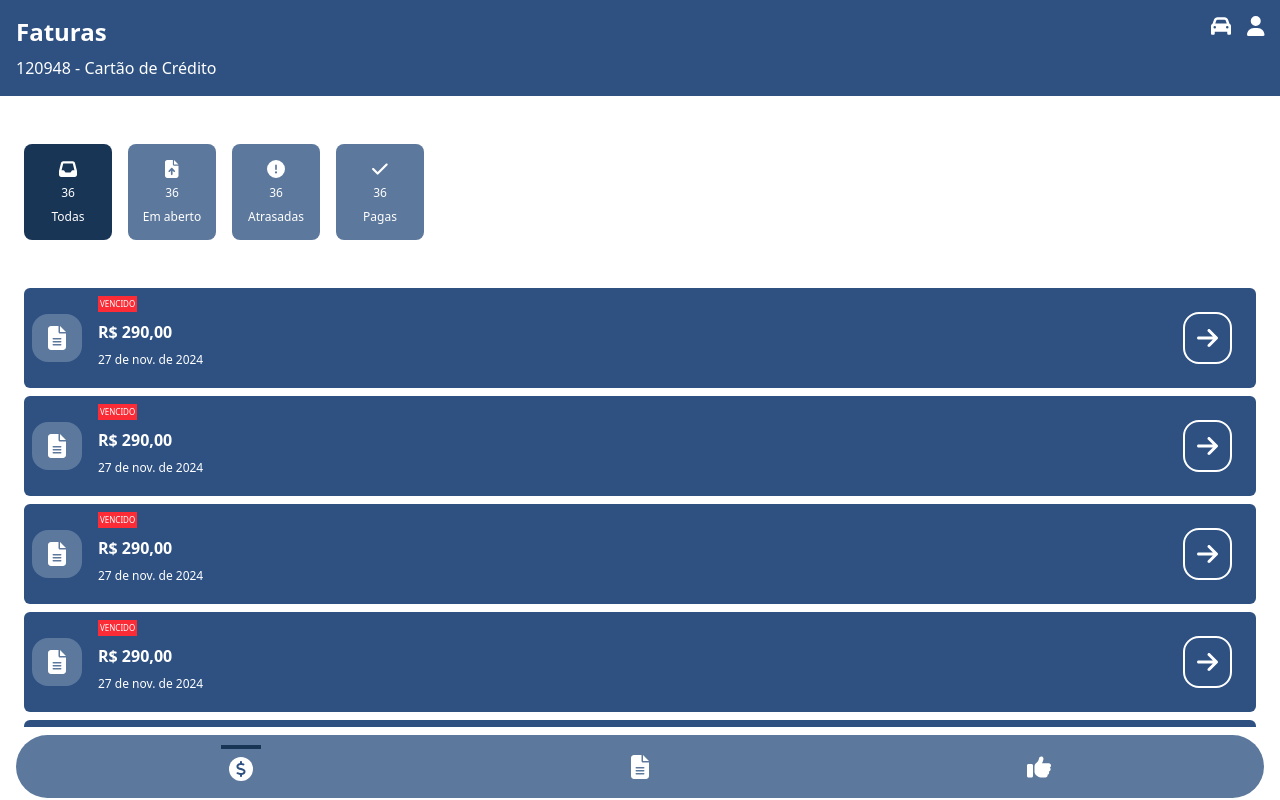
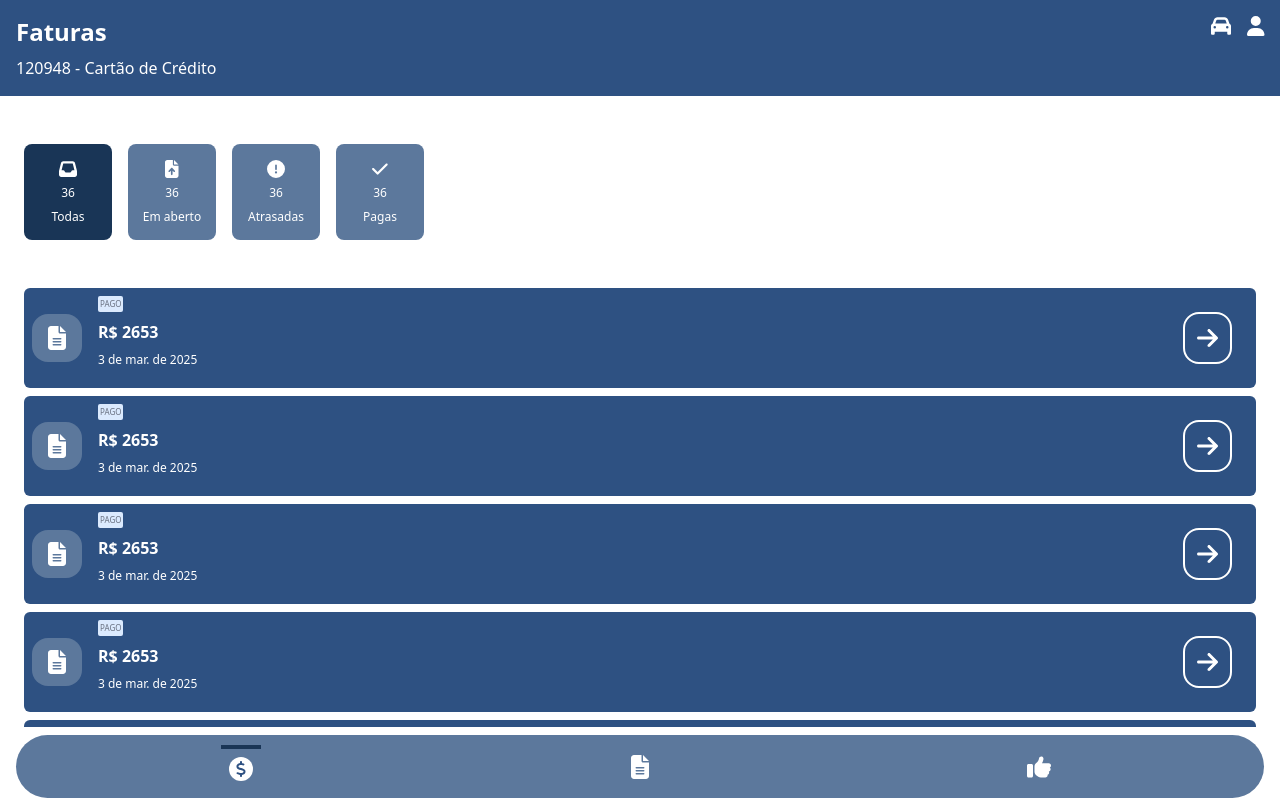
Before and after one commit to joseotaviopc/vanto-landing, a React (Vite) app: page / in a window 1280 px wide. Shown: the top 800 px of the page. Built offline with nearby package versions, Linux system fonts and the light colour scheme.

Commit message:
fix: change parcela item to receive props

```diff
--- a/src/components/ParcelaItem.tsx
+++ b/src/components/ParcelaItem.tsx
@@ -1,16 +1,25 @@
 import { FontAwesomeIcon } from '@fortawesome/react-fontawesome'
 import { faFileLines, faArrowRight } from '@fortawesome/free-solid-svg-icons'
 
-export function ParcelaItem() {
+export function ParcelaItem({ details }: {
+    details: {
+        status: string;
+        color: string;
+        text: string;
+        date: string;
+        value: number;
+    }
+}) {
+    const { status, color, text, date, value } = details;
     return (
         <div className="flex w-full justify-between p-2 gap-4 bg-[rgb(46_81_130)] rounded-md">
             <span className="flex items-center">
                 <FontAwesomeIcon icon={faFileLines} className='text-white text-2xl p-3 px-4 rounded-2xl bg-[rgb(92_120_156)] ' />
             </span>
             <div className="flex flex-col flex-auto justify-start gap-2">
-                <p className='uppercase text-left w-fit bg-red-500 p-0.5 text-white text-[0.5rem]'>Vencido</p>
-                <p className='font-bold'>R$ 290,00</p>
-                <p className='text-xs'>{new Date().toLocaleDateString("pt-br", { dateStyle: "medium"} )}</p>
+                <p className={`uppercase text-left font-medium rounded-xs w-fit text-gr p-0.5 ${color} ${text} text-[0.5rem]`}>{status}</p>
+                <p className='font-bold'>R$ {value}</p>
+                <p className='text-xs'>{date}</p>
             </div>
             <span className="p-4 flex items-center">
                 <FontAwesomeIcon icon={faArrowRight} className='text-white text-2xl p-3 rounded-2xl border-2' />
```
